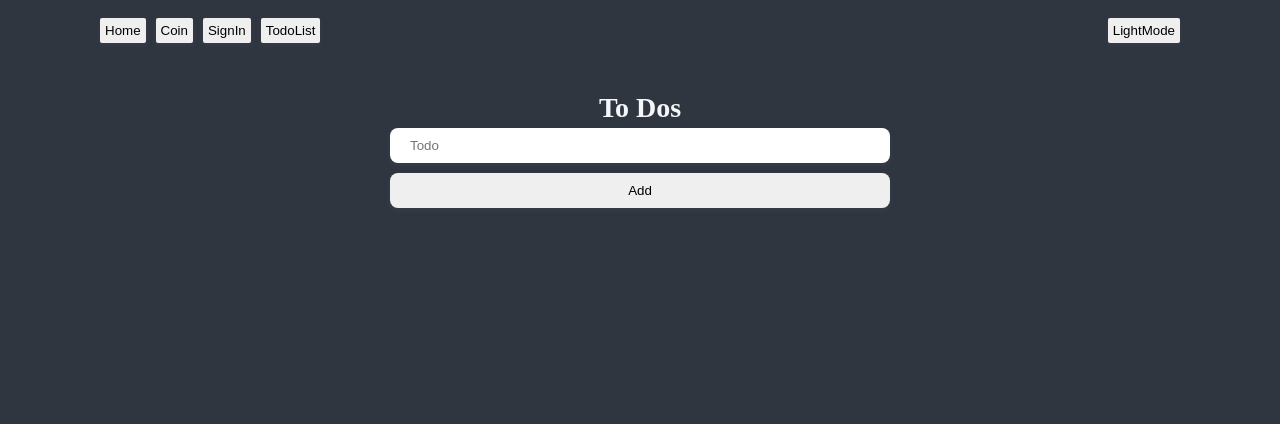
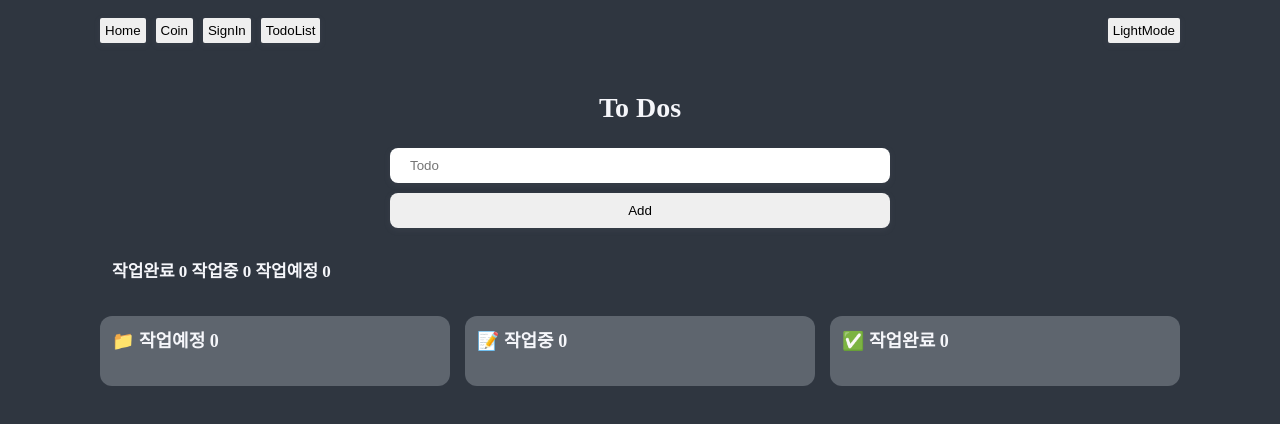
Before and after one commit to moolbum/react-masterclass, a React (Create React App) app: page /todo_list in a window 1280 px wide. Shown: the top 424 px of the page. Built offline with nearby package versions, Linux system fonts and the light colour scheme.

Commit message:
add: todo 컴포넌트 분리

```diff
--- a/src/atoms/index.ts
+++ b/src/atoms/index.ts
@@ -1,4 +1,4 @@
-import { atom } from "recoil";
+import { atom, selector } from "recoil";
 import { ITodo } from "./type";
 
 export const isDarkAtom = atom({
@@ -10,3 +10,15 @@ export const toDoState = atom<ITodo[]>({
   key: "toDo",
   default: [],
 });
+
+export const toDoSelector = selector({
+  key: "toDoSelector",
+  get: ({ get }) => {
+    const toDos = get(toDoState);
+    return [
+      toDos.filter((item) => item.category === "DOING"),
+      toDos.filter((item) => item.category === "DONE"),
+      toDos.filter((item) => item.category === "TO_DO"),
+    ];
+  },
+});
--- a/src/atoms/type.ts
+++ b/src/atoms/type.ts
@@ -1,7 +1,7 @@
 export type CategoryType = "TO_DO" | "DOING" | "DONE";
 
 export interface ITodo {
+  id: number;
   text: string;
-  id: number;
   category: CategoryType;
 }
--- a/src/components/atoms/Typo/index.tsx
+++ b/src/components/atoms/Typo/index.tsx
@@ -23,6 +23,8 @@ function Typo({
 export default Typo;
 
 const StyledTypo = styled.span<TypoProps>`
+  display: inline-block;
+
   ${({ size }) => {
     return size && typoTheme[size];
   }}
--- a/src/components/molecules/DefaultLayout/index.tsx
+++ b/src/components/molecules/DefaultLayout/index.tsx
@@ -11,5 +11,4 @@ export const StyledDefatulLayout = styled.div`
   width: 100%;
   max-width: 1080px;
   margin: 0 auto;
-  padding: 0px 20px;
 `;
--- /dev/null
+++ b/src/pages/TodoList/ToDoItem.tsx
@@ -0,0 +1,83 @@
+import React from "react";
+import { useSetRecoilState } from "recoil";
+import styled from "styled-components";
+import { toDoState } from "../../atoms";
+import { CategoryType, ITodo } from "../../atoms/type";
+
+interface TodoItemProps extends ITodo {
+  key: number;
+}
+
+function ToDoItem({ id, text, category }: TodoItemProps) {
+  const setTodos = useSetRecoilState(toDoState);
+
+  const onClick = (e: React.MouseEvent<HTMLButtonElement>) => {
+    const { name } = e.currentTarget;
+
+    if (name === "DELETE") {
+      return setTodos((prev) => prev.filter((item) => item.id !== id));
+    }
+
+    setTodos((prev) => {
+      const targetIndex = prev.findIndex((item) => item.id === id);
+      const newToDo = { text, id, category: name as CategoryType };
+
+      return [
+        ...prev.slice(0, targetIndex),
+        newToDo,
+        ...prev.slice(targetIndex + 1),
+      ];
+    });
+  };
+
+  return (
+    <StyledToDoItem>
+      {text}
+      <div className="todo-item-button">
+        {category !== "DOING" && (
+          <button name="DOING" onClick={(e) => onClick(e)}>
+            📝 Doing
+          </button>
+        )}
+        {category !== "TO_DO" && (
+          <button name="TO_DO" onClick={(e) => onClick(e)}>
+            📁 To Do
+          </button>
+        )}
+        {category !== "DONE" && (
+          <button name="DONE" onClick={(e) => onClick(e)}>
+            ✅ Done
+          </button>
+        )}
+        <button name="DELETE" onClick={(e) => onClick(e)}>
+          X
+        </button>
+      </div>
+    </StyledToDoItem>
+  );
+}
+
+export default ToDoItem;
+
+const StyledToDoItem = styled.li`
+  display: flex;
+  justify-content: space-between;
+  align-items: center;
+  width: 100%;
+  padding: 15px;
+  margin-bottom: 10px;
+  border-radius: 8px;
+  background: ${({ theme }) => theme.white};
+  color: ${({ theme }) => theme.black};
+  box-shadow: 0px 2px 6px rgba(94, 101, 110, 0.2);
+
+  .todo-item-button {
+    display: flex;
+    gap: 10px;
+    button {
+      border-radius: 5px;
+      padding: 5px 10px;
+      box-shadow: 0px 2px 2px rgba(94, 101, 110, 0.2);
+    }
+  }
+`;
--- a/src/pages/TodoList/index.tsx
+++ b/src/pages/TodoList/index.tsx
@@ -1,116 +1,90 @@
 import React from "react";
-import { useRecoilValue, useSetRecoilState } from "recoil";
+import { useRecoilValue } from "recoil";
 import styled from "styled-components";
-import { toDoState } from "../../atoms";
-import { CategoryType } from "../../atoms/type";
+import { toDoSelector } from "../../atoms";
 import Typo from "../../components/atoms/Typo";
 import CreateToDo from "./CreateToDo";
+import ToDoItem from "./ToDoItem";
 
 export interface IForm {
   toDo: string;
 }
 
 function TodoList() {
-  const toDoValue = useRecoilValue(toDoState);
-  const setTodos = useSetRecoilState(toDoState);
-
-  const onClick = (
-    e: React.MouseEvent<HTMLButtonElement>,
-    id: number,
-    text: string
-  ) => {
-    const { name } = e.currentTarget;
-
-    if (name === "DELETE") {
-      return setTodos((prev) => prev.filter((item) => item.id !== id));
-    }
-
-    setTodos((prev) => {
-      const targetIndex = prev.findIndex((item) => item.id === id);
-      const newToDo = { text, id, category: name as CategoryType };
-
-      return [
-        ...prev.slice(0, targetIndex),
-        newToDo,
-        ...prev.slice(targetIndex + 1),
-      ];
-    });
-  };
+  const [doing, done, toDo] = useRecoilValue(toDoSelector);
 
   return (
-    <TodoListContainer>
+    <ToDoListContainer>
       <Typo size="h1">To Dos</Typo>
       <CreateToDo />
+      <TaskInfo>
+        <Typo size="h6">
+          작업완료 {done.length} 작업중 {doing.length} 작업예정 {toDo.length}
+        </Typo>
+      </TaskInfo>
 
-      <ToDoList>
-        {toDoValue.map(({ id, text, category }) => {
-          return (
-            <ToDoItem key={id}>
-              {text}
-              <div className="todo-item-button">
-                {category !== "DOING" && (
-                  <button name="DOING" onClick={(e) => onClick(e, id, text)}>
-                    Doing
-                  </button>
-                )}
-                {category !== "TO_DO" && (
-                  <button name="TO_DO" onClick={(e) => onClick(e, id, text)}>
-                    To Do
-                  </button>
-                )}
-                {category !== "DONE" && (
-                  <button name="DONE" onClick={(e) => onClick(e, id, text)}>
-                    Done
-                  </button>
-                )}
-                <button name="DELETE" onClick={(e) => onClick(e, id, text)}>
-                  Delete
-                </button>
-              </div>
-            </ToDoItem>
-          );
-        })}
-      </ToDoList>
-    </TodoListContainer>
+      <ToDoListWrap>
+        <ToDoList>
+          <Typo size="h5">📁 작업예정 {toDo.length}</Typo>
+          {toDo.map(({ id, text, category }) => {
+            return (
+              <ToDoItem key={id} id={id} text={text} category={category} />
+            );
+          })}
+        </ToDoList>
+        <ToDoList>
+          <Typo size="h5">📝 작업중 {doing.length}</Typo>
+          {doing.map(({ id, text, category }) => {
+            return (
+              <ToDoItem key={id} id={id} text={text} category={category} />
+            );
+          })}
+        </ToDoList>
+        <ToDoList>
+          <Typo size="h5">✅ 작업완료 {done.length}</Typo>
+          {done.map(({ id, text, category }) => {
+            return (
+              <ToDoItem key={id} id={id} text={text} category={category} />
+            );
+          })}
+        </ToDoList>
+      </ToDoListWrap>
+    </ToDoListContainer>
   );
 }
 
 export default TodoList;
 
-const TodoListContainer = styled.main`
+const ToDoListContainer = styled.main`
   display: flex;
   width: 100%;
+
   margin: 0 auto;
   justify-content: center;
   flex-direction: column;
   align-items: center;
+  gap: 20px;
+`;
+
+const ToDoListWrap = styled.section`
+  width: 100%;
+  display: flex;
+  gap: 15px;
 `;
 
 const ToDoList = styled.ul`
   width: 100%;
   max-width: 500px;
-  margin-top: 50px;
+  padding: 12px;
+  border-radius: 12px;
+  background: ${({ theme }) => theme.backgroundColor01};
+
+  span {
+    margin-bottom: 20px;
+  }
 `;
 
-const ToDoItem = styled.li`
-  display: flex;
-  justify-content: space-between;
-  align-items: center;
-  width: 100%;
-  padding: 15px;
-  margin-bottom: 10px;
-  border-radius: 8px;
-  background: ${({ theme }) => theme.white};
-  color: ${({ theme }) => theme.black};
-  box-shadow: 0px 2px 6px rgba(94, 101, 110, 0.2);
-
-  .todo-item-button {
-    display: flex;
-    gap: 10px;
-    button {
-      border-radius: 5px;
-      padding: 5px 10px;
-      box-shadow: 0px 2px 2px rgba(94, 101, 110, 0.2);
-    }
-  }
+const TaskInfo = styled.div`
+  align-self: flex-start;
+  padding: 12px;
 `;
--- a/src/styles/theme.ts
+++ b/src/styles/theme.ts
@@ -6,6 +6,7 @@ const darkTheme = {
   textColor: "#f5f6fa",
   textColorReversal: "#2f3640",
   backgroundColor: "#2f3640",
+  backgroundColor01: "#5E656E",
   backgroundColorReversal: "#f5f6fa",
   accentColor: "#0071e3",
   error: "#fc1616",
@@ -17,6 +18,7 @@ const lightTheme = {
   textColor: "#2f3640",
   textColorReversal: "#f5f6fa",
   backgroundColor: "#f5f6fa",
+  backgroundColor01: "#EAEBED",
   backgroundColorReversal: "#2f3640",
   accentColor: "#0071e3",
   error: "#fc1616",
```
